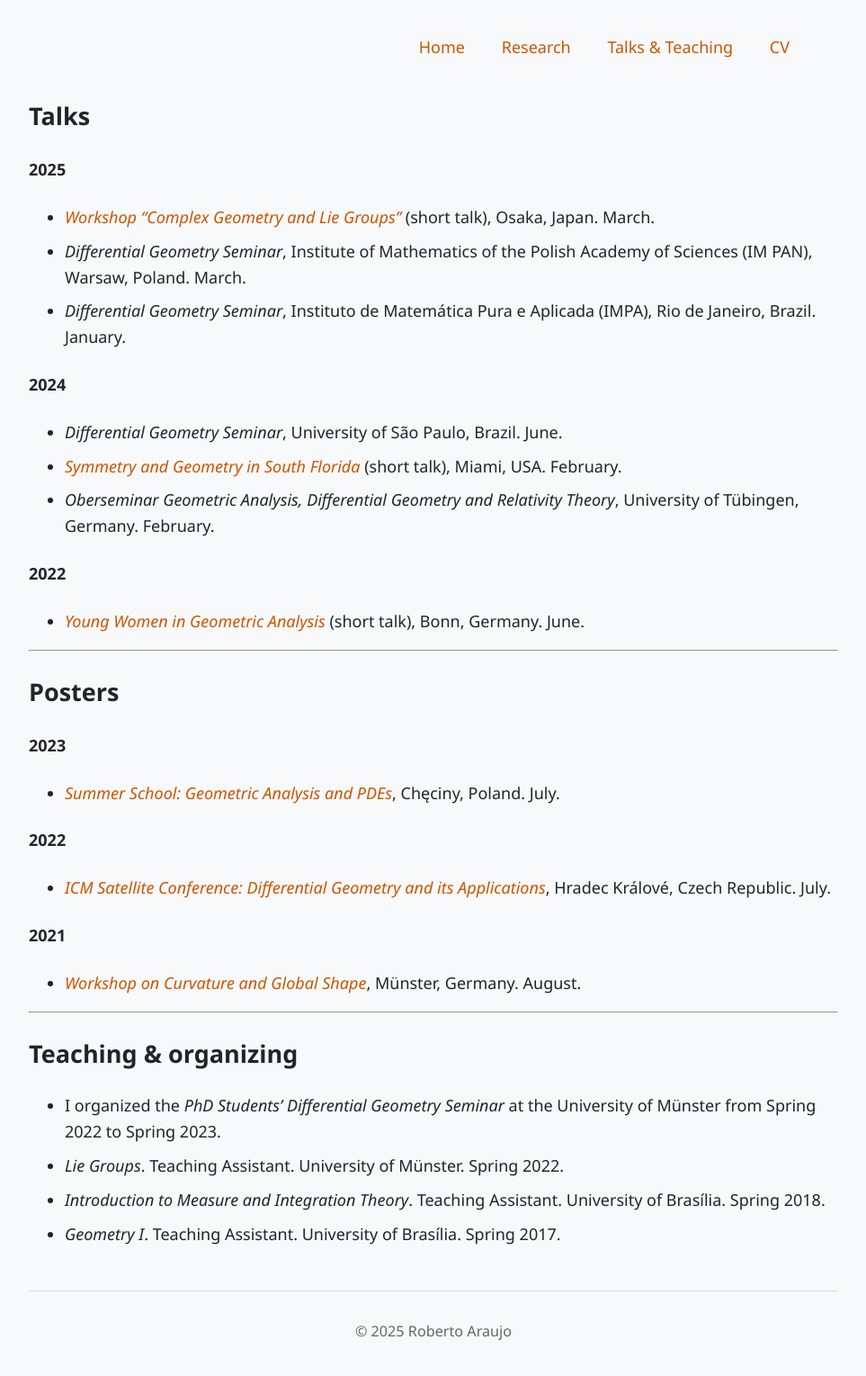
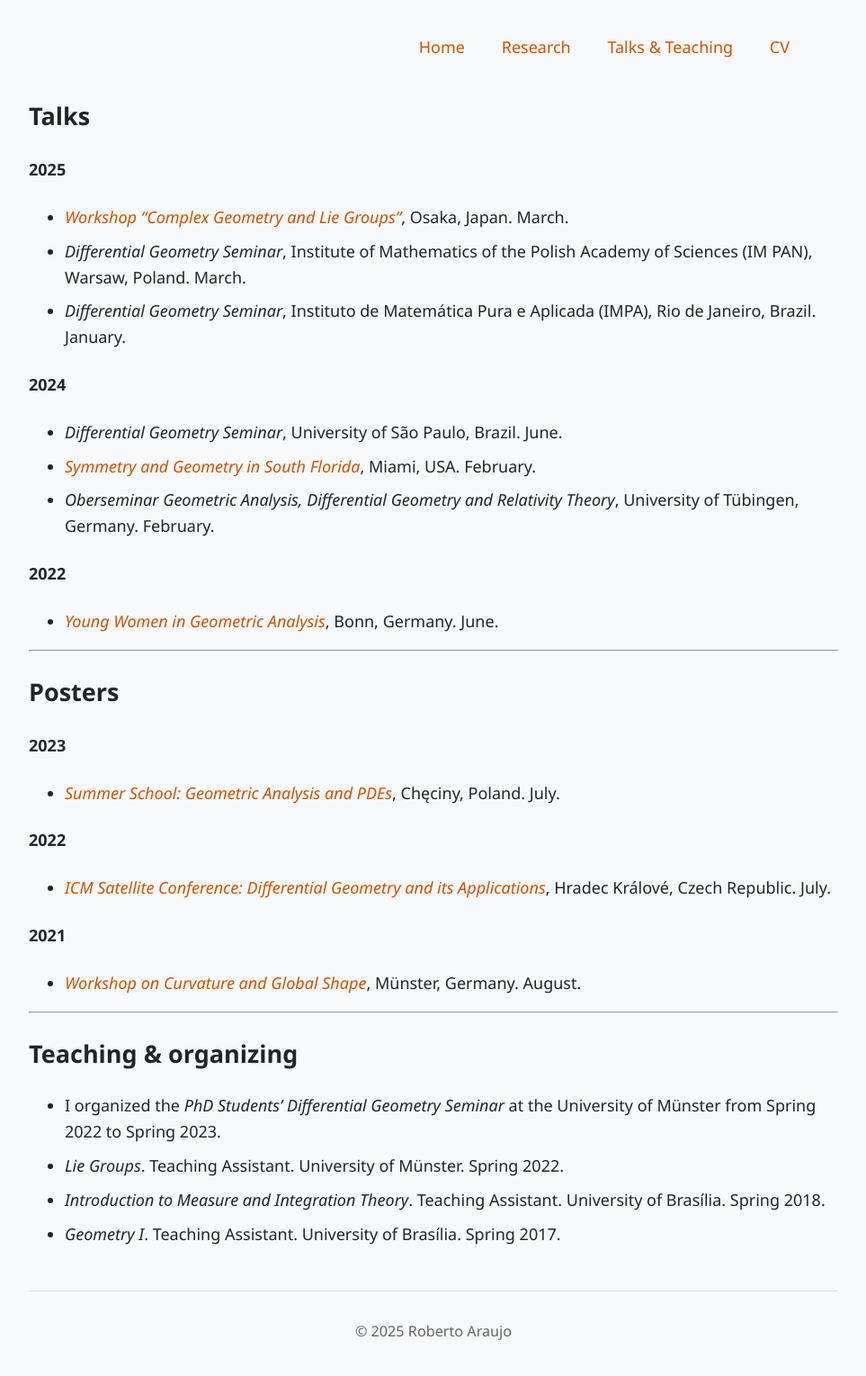
Before and after one commit to r-saraujo/r-saraujo.github.io, a Jekyll site: the page built from talks.md, in a window 1280 px wide. Shown: the whole page at 90% size, without its empty margins (158-1121 px from the left). Built offline with Jekyll 4.4.1, drawn with Linux system fonts in a browser that asks for light colours.

Commit message:
Update talks.md

```diff
--- a/talks.md
+++ b/talks.md
@@ -7,17 +7,17 @@ permalink: /talks.html
 ## Talks
 
 #### 2025
-- [*Workshop “Complex Geometry and Lie Groups”*](https://complex-geometry-and-lie-groups.org/) (short talk), Osaka, Japan. March.
+- [*Workshop “Complex Geometry and Lie Groups”*](https://complex-geometry-and-lie-groups.org/), Osaka, Japan. March.
 - *Differential Geometry Seminar*, Institute of Mathematics of the Polish Academy of Sciences (IM PAN), Warsaw, Poland. March.
 - *Differential Geometry Seminar*, Instituto de Matemática Pura e Aplicada (IMPA), Rio de Janeiro, Brazil. January.
 
 #### 2024
 - *Differential Geometry Seminar*, University of São Paulo, Brazil. June.
-- [*Symmetry and Geometry in South Florida*](https://sites.google.com/view/sgsf-2024/home-page?authuser=0) (short talk), Miami, USA. February.
+- [*Symmetry and Geometry in South Florida*](https://sites.google.com/view/sgsf-2024/home-page?authuser=0), Miami, USA. February.
 - *Oberseminar Geometric Analysis, Differential Geometry and Relativity Theory*, University of Tübingen, Germany. February.
 
 #### 2022
-- [*Young Women in Geometric Analysis*](https://ywigeometricanalysis.wordpress.com/?fbclid=IwAR1k8ppntCUQX3k6kHusMKDk7qA9v-3_c6y3IHAhEJljOWra7UPzYmEDVjI) (short talk), Bonn, Germany. June.
+- [*Young Women in Geometric Analysis*](https://ywigeometricanalysis.wordpress.com/?fbclid=IwAR1k8ppntCUQX3k6kHusMKDk7qA9v-3_c6y3IHAhEJljOWra7UPzYmEDVjI), Bonn, Germany. June.
 
 ---
 
```
